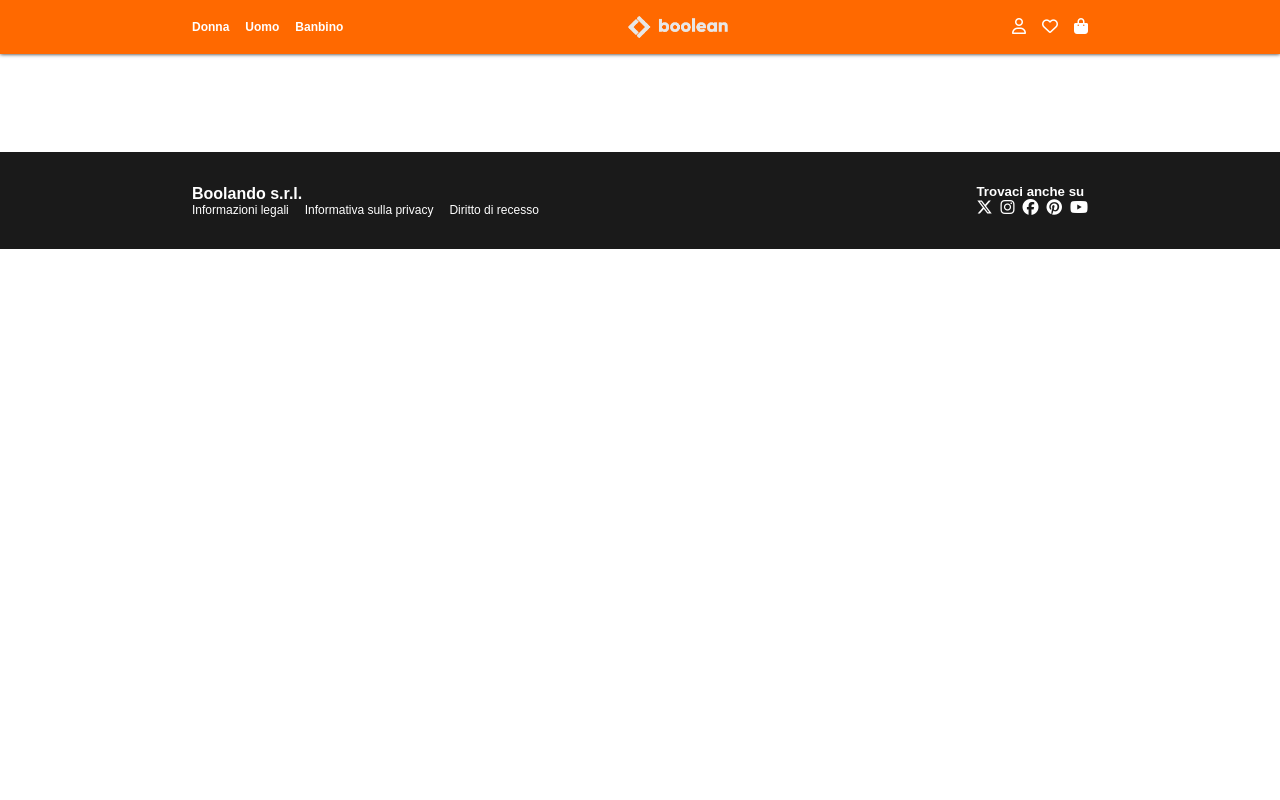
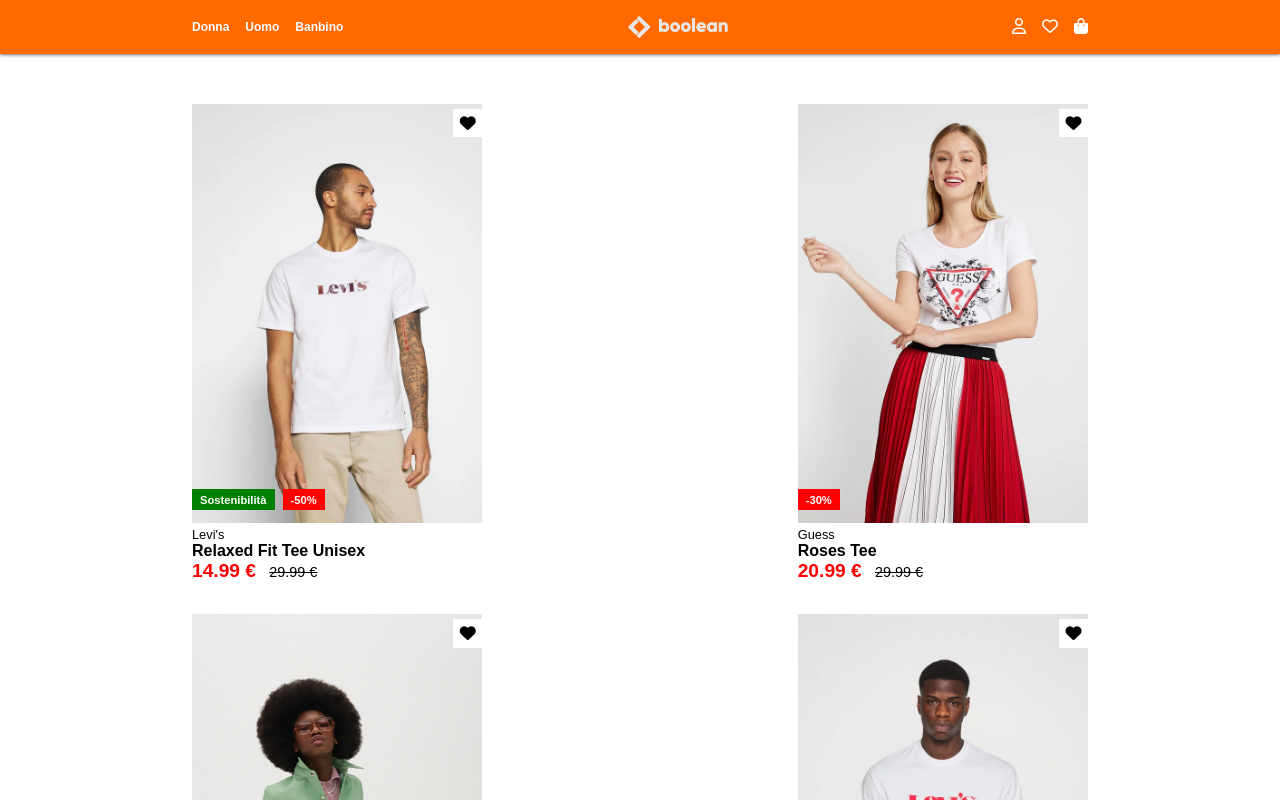
Before and after one commit to marinodilauro/vite-boolando, a Vue app: page / in a window 1280 px wide. Shown: the top 800 px of the page. Built offline with nearby package versions, Linux system fonts and the light colour scheme; data requests are answered from the project's data file.

Commit message:
Add reference to state.js in AppMain.vue to show products in page

```diff
--- a/src/components/AppMain.vue
+++ b/src/components/AppMain.vue
@@ -1,8 +1,8 @@
 <script>
 
 import ProductCard from './ProductCard.vue';
-import { products } from '../data.js';
-// import { state } from '../state.js';
+// import { products } from '../data.js';
+import { state } from '../state.js';
 
 export default {
   name: 'AppMain',
@@ -11,21 +11,15 @@
   },
   data() {
     return {
-      products
+      state
     }
   },
-  /*   mounted() {
+  mounted() {
 
-      console.log(this.state);
-      this.state.getProducts(this.state.base_products_api_url);
+    console.log(this.state);
+    this.state.getProducts(this.state.base_products_api_url);
 
-      axios.get('http://localhost:3000/products')
-      .then(response => {
-        console.log(response);
-        this.state.products = response.data;
-      })
-
-    } */
+  }
 }
 </script>
 
@@ -36,7 +30,7 @@
     <!-- Products list -->
     <section class="products_container">
 
-      <ProductCard :product="product" :key="product.id" v-for="product in products" />
+      <ProductCard :product="product" :key="product.id" v-for="product in state.products" />
 
     </section>
 
```
